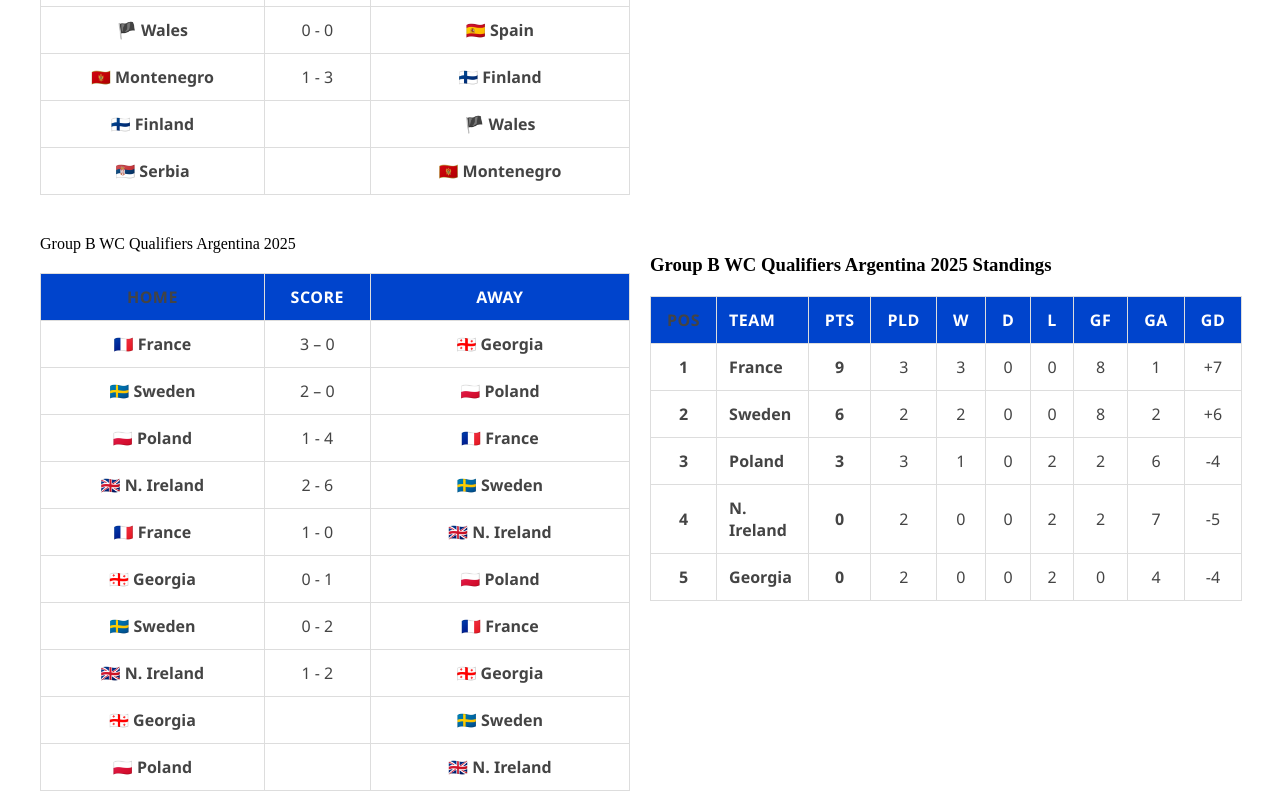
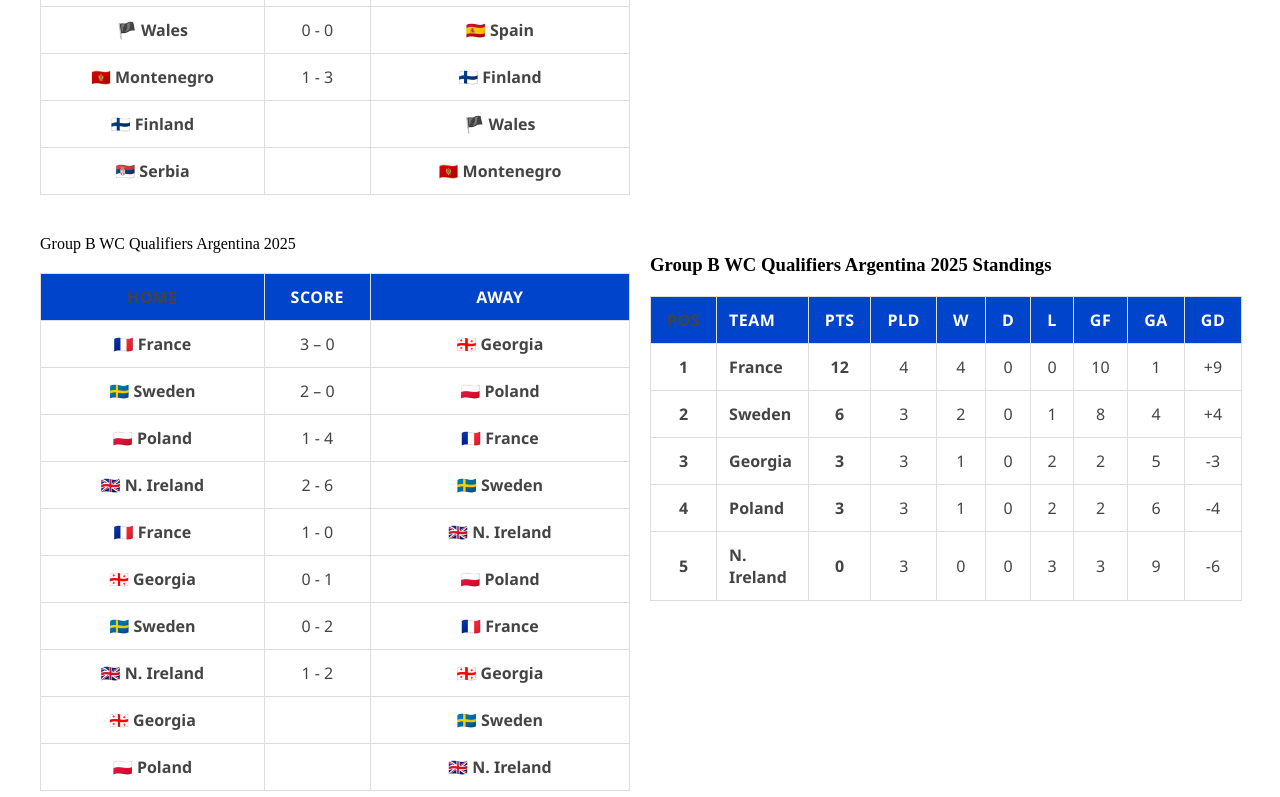
Before and after one commit to MarcusMachado15/whoisgonnawin-clean, a Next.js app: page / in a window 1280 px wide. Shown: the part 549-1346 px from the top of the page. Built offline with nearby package versions, Linux system fonts and the light colour scheme.

Commit message:
Atualizei classificação do Grupo B com os últimos resultados

```diff
--- a/app/page.tsx
+++ b/app/page.tsx
@@ -358,12 +358,12 @@ const groupStandingsEurope: Record<string, Standing[]> = {
   { pos: 5, team: 'Montenegro', played: 3, won: 0, draw: 0, lost: 3, gf: 5, ga: 9, gd: -4, pts: 0 },
 ],
   'Group B WC Qualifiers Argentina 2025': [
-    { pos: 1, team: 'France',       played: 3, won: 3, draw: 0, lost: 0, gf:  8, ga: 1,  gd: +7, pts:  9 },
-    { pos: 2, team: 'Sweden',       played: 2, won: 2, draw: 0, lost: 0, gf:  8, ga: 2,  gd: +6, pts:  6 },
-    { pos: 3, team: 'Poland',       played: 3, won: 1, draw: 0, lost: 2, gf:  2, ga: 6,  gd: -4, pts:  3 },
-    { pos: 4, team: 'N. Ireland',   played: 2, won: 0, draw: 0, lost: 2, gf:  2, ga: 7,  gd: -5, pts:  0 },
-    { pos: 5, team: 'Georgia',      played: 2, won: 0, draw: 0, lost: 2, gf:  0, ga: 4,  gd: -4, pts:  0 },
-  ],
+  { pos: 1, team: 'France',     played: 4, won: 4, draw: 0, lost: 0, gf: 10, ga: 1,  gd: +9, pts: 12 },
+  { pos: 2, team: 'Sweden',     played: 3, won: 2, draw: 0, lost: 1, gf:  8, ga: 4,  gd: +4, pts:  6 },
+  { pos: 3, team: 'Georgia',    played: 3, won: 1, draw: 0, lost: 2, gf:  2, ga: 5,  gd: -3, pts:  3 },
+  { pos: 4, team: 'Poland',     played: 3, won: 1, draw: 0, lost: 2, gf:  2, ga: 6,  gd: -4, pts:  3 },
+  { pos: 5, team: 'N. Ireland', played: 3, won: 0, draw: 0, lost: 3, gf:  3, ga: 9,  gd: -6, pts:  0 },
+],
   'Group C WC Qualifiers Argentina 2025': [
     { pos: 1, team: 'Russia',       played: 3, won: 1, draw: 2, lost: 0, gf:  5, ga: 4,  gd: +1, pts:  5 },
     { pos: 2, team: 'England',      played: 3, won: 1, draw: 2, lost: 0, gf:  4, ga: 3,  gd: +1, pts:  5 },
```
